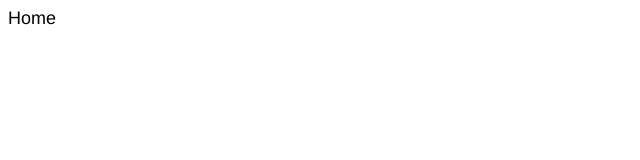
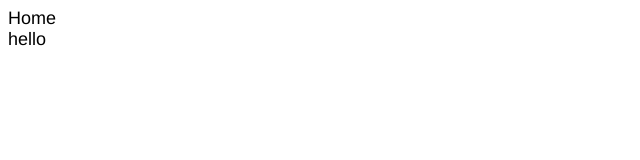
Before and after one commit to siddacool/pokedex-vue, a Vue app: page / in a window 1280 px wide. Shown: the top 160 px of the page, without its empty margins (0-640 px from the left). Built offline with nearby package versions, Linux system fonts and the light colour scheme.

Commit message:
fix paths

```diff
--- /dev/null
+++ b/src/components/Hello.vue
@@ -0,0 +1,12 @@
+<template>
+  <div class="hello">hello</div>
+</template>
+
+<script lang="ts">
+import { defineComponent } from 'vue';
+export default defineComponent({
+  setup: () => {
+    console.log('yo');
+  },
+});
+</script>
--- a/src/pages/Home.vue
+++ b/src/pages/Home.vue
@@ -1,13 +1,16 @@
 <template>
-  <div class="home">Home</div>
+  <div class="home">Home <Hello /></div>
 </template>
 
 <script lang="ts">
 import { defineComponent } from 'vue';
+import Hello from 'components/Hello.vue';
+
 export default defineComponent({
   setup: () => {
     console.log('yo');
   },
+  components: { Hello },
 });
 </script>
 
```
Also changed, not shown: tsconfig.json (+10 -10 lines).
